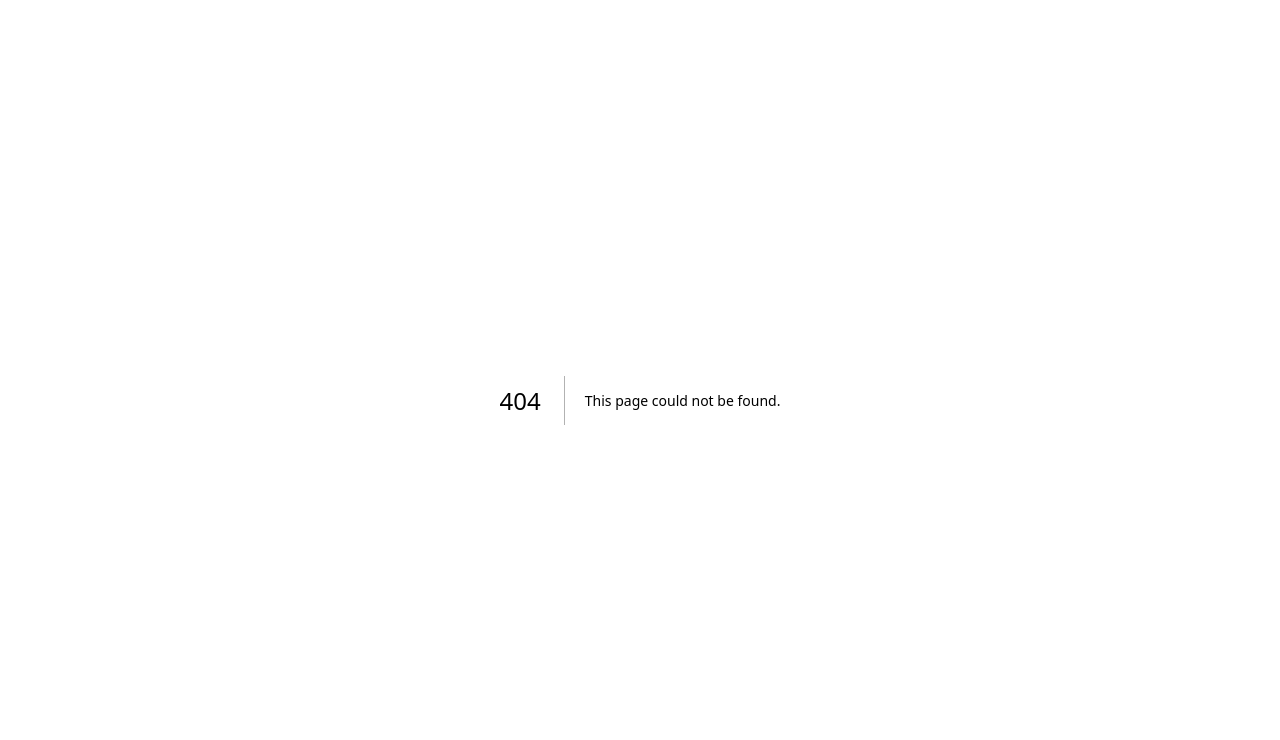
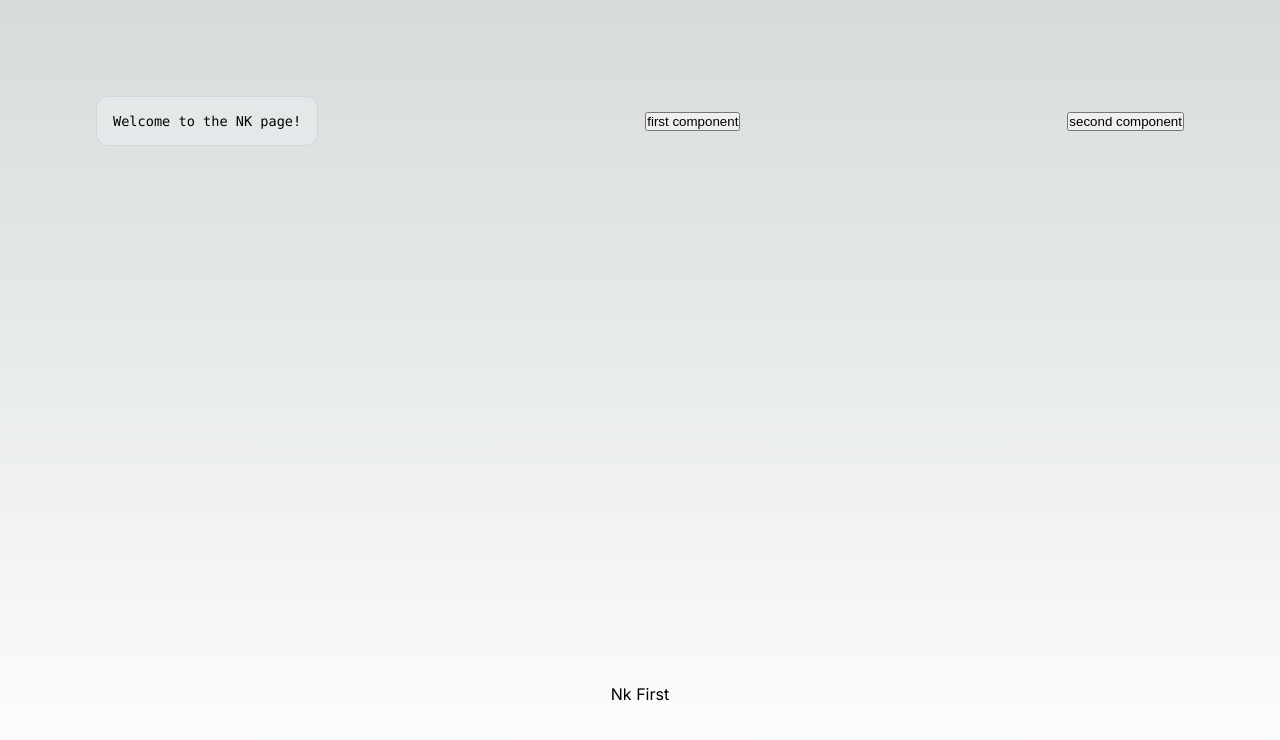
Before and after one commit to We-PLe/We-Ple, a Next.js app in the folder frontend/: page /nk in a window 1280 px wide. Before the commit this address had no page. Shown: the top 740 px of the page. Built offline with nearby package versions, Linux system fonts and the light colour scheme.

Commit message:
feat: 각 페이지 랜더링 추가

```diff
--- /dev/null
+++ b/frontend/src/app/nk/component/NkFirstPage.tsx
@@ -0,0 +1,13 @@
+import React from 'react';
+
+const NkFirstPage: React.FC = () => {
+    return (
+        <main>
+            <div>
+                <p>Nk First</p>
+            </div>
+        </main>
+    );
+};
+
+export default NkFirstPage;
--- /dev/null
+++ b/frontend/src/app/nk/component/NkSecondPage.tsx
@@ -0,0 +1,13 @@
+import React from 'react';
+
+const NkSecondPage: React.FC = () => {
+    return (
+        <main>
+            <div>
+                <p>Nk Second</p>
+            </div>
+        </main>
+    );
+};
+
+export default NkSecondPage;
--- /dev/null
+++ b/frontend/src/app/nk/page.tsx
@@ -0,0 +1,38 @@
+// next react 는 server rendering 사용
+// 아래 방식은 client rendering 방식 이기 때문에 client use 선언
+"use client";
+
+import React, { useState } from 'react';
+import styles from '../page.module.css';
+import FirstComponent from './component/NkFirstPage';
+import SecondComponent from './component/NkSecondPage';
+
+const NkPage: React.FC = () => {
+    const [activeTab, setActiveTab] = useState<string>('first');
+
+    const renderComponent = () => {
+        switch (activeTab) {
+            case 'first':
+                return <FirstComponent />;
+            case 'second':
+                return <SecondComponent />;
+            default:
+                return <FirstComponent />;
+        }
+    }
+
+    return (
+        <main className={styles.main}>
+            <div className={styles.description}>
+                <p>Welcome to the NK page!</p>
+                <button onClick={() => setActiveTab('first')}>first component</button>
+                <button onClick={() => setActiveTab('second')}>second component</button>
+            </div>
+            <div className={styles.content}>
+                {renderComponent()}
+            </div>
+        </main>
+    );
+};
+
+export default NkPage;
```
Also changed, not shown: frontend/src/app/mj/page.tsx (added, +14 -0 lines), frontend/src/app/page.tsx (+7 -0 lines).
